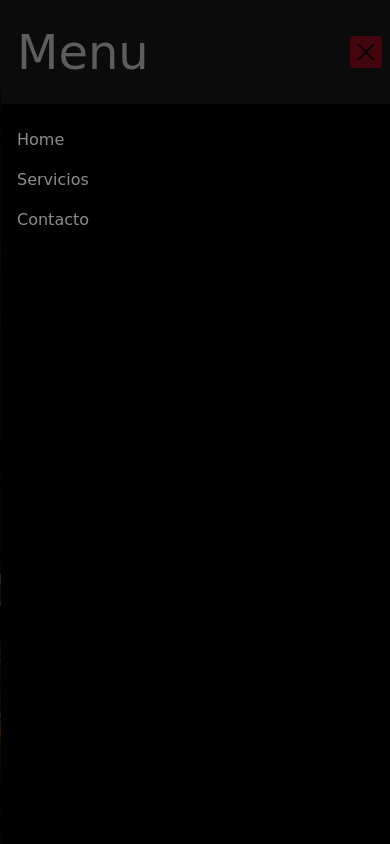
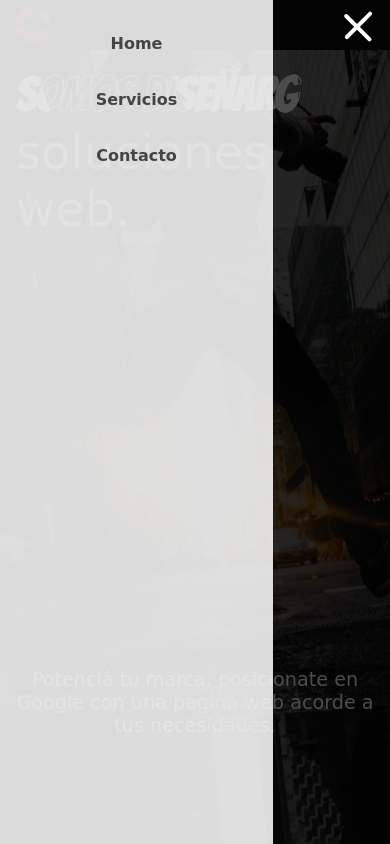
Before and after one commit to NicolasAdValverde/dise-arg, a plain HTML site: page index.html in a window 390 px wide. Both pictures are taken after a click on the button 350 px from the left and 45 px from the top of the page. Shown: the top 844 px of the page. Drawn offline with nearby package versions, Linux system fonts and the light colour scheme; a web font is replaced by a local one.

Commit message:
se finalizo la version mobile

```diff
--- a/app.js
+++ b/app.js
@@ -1,4 +1,18 @@
 //EVENTOS
+const toggleButton = document.getElementById("button-menu");
+const navWrapper = document.getElementById("nav");
+
+toggleButton.addEventListener("click", () => {
+    toggleButton.classList.toggle("close");
+    navWrapper.classList.toggle("show");
+});
+
+navWrapper.addEventListener("click", (e) => {
+    if (e.target.id === "nav") {
+        navWrapper.classList.remove("show");
+        toggleButton.classList.remove("close");
+    }
+});
 
 const boton = document.getElementById("boton");
 const texto = document.getElementById("text");
--- a/index.html
+++ b/index.html
@@ -30,79 +30,27 @@
         <link rel="stylesheet" href="style.css" />
     </head>
     <body>
-        <header>
-            <div class="divHeader-mobile">
-                <nav class="navbar navbar-dark bg-Danger fixed-top">
-                    <div class="container-fluid">
-                        <a class="navbar-brand" href="#"
-                            ><img class="animate__animated animate__fadeInDown"
-                                src="./images/LogoConNombre.png"
-                                alt="logo"
-                        /></a>
-                        <button
-                            class="navbar-toggler"
-                            type="button"
-                            data-bs-toggle="offcanvas"
-                            data-bs-target="#offcanvasNavbar"
-                            aria-controls="offcanvasNavbar"
-                        >
-                            <span class="navbar-toggler-icon"></span>
-                        </button>
-                        <div
-                            class="offcanvas offcanvas-end"
-                            tabindex="-1"
-                            id="offcanvasNavbar"
-                            aria-labelledby="offcanvasNavbarLabel"
-                        >
-                            <div class="offcanvas-header">
-                                <h5
-                                    class="offcanvas-title"
-                                    id="offcanvasNavbarLabel"
-                                >
-                                Menu
-                                </h5>
-                                <button
-                                    type="button"
-                                    class="btn-close text-reset"
-                                    data-bs-dismiss="offcanvas"
-                                    aria-label="Close"
-                                ></button>
-                            </div>
-                            <div class="offcanvas-body">
-                                <ul
-                                    class="
-                                        navbar-nav
-                                        justify-content-end
-                                        flex-grow-1
-                                        pe-3
-                                    "
-                                >
-                                    <li class="nav-item">
-                                        <a
-                                            class="nav-link"
-                                            aria-current="page"
-                                            href="index.html"
-                                            >Home</a
-                                        >
-                                    </li>
-                                    <li class="nav-item">
-                                        <a class="nav-link" href="#servicios"
-                                            >Servicios</a
-                                        >
-                                    </li>
-                                    <li class="nav-item">
-                                      <a class="nav-link" href="#contacto"
-                                          >Contacto</a
-                                      >
-                                        </ul>
-                                    </li>
-                                </form>
-                            </div>
-                        </div>
-                    </div>
-                </nav>
-            </div>
-        </header>
+          <header class="main-header">
+              <a class="main-logo" href="index.html">
+                  <img class="logo" id="home"
+                      src="/images/Logo .png"
+                      alt="logo"
+                  />
+              </a>
+              <nav id="nav" class="main-nav">
+                  <div class="nav-links">
+                      <a class="link-item" href="#home">Home</a>
+                      <a class="link-item" href="#servicios">Servicios</a>
+                      <a class="link-item" href="#contacto">Contacto</a>
+                  </div>
+              </nav>
+              <button id="button-menu" class="button-menu">
+                  <span></span>
+                  <span></span>
+                  <span></span>
+              </button>
+          </header>
+
               <section class="div__tittle">
                <h1 class="animate__animated animate__backInLeft" ><span class="span__h1">SOMOS DISEÑARG </span class="span2__h1">soluciones web.</h1>
                <h2 class="description__h1 animate__animated animate__fadeIn">Potenciá tu marca, posicionate en Google con una pagina web acorde a tus necesidades.</h2>
@@ -273,7 +221,7 @@
                         <li>Cambios en el sitio</li>
                         <li>Rediseño pequeño en el sitio</li>
                         <li>Pago de servidor</li>
-                        <li>$2.500 /mes</li>
+                        <li>$3.000 /mes</li>
                       </ul></p>
                       <a href="#" class="btn btn-primary">Mas info</a>
                     </div>
@@ -287,7 +235,7 @@
           </div>
           <div class="social-icon">
             <a href="https://www.instagram.com/somosdisenarg/"><i class="fab fa-instagram"></i></a>
-            <a href="whatsapp://send?text=Hola, Index.pe&phone=+541121589959"><i class="fab fa-whatsapp"></i></a>
+            <a href="whatsapp://send?text=Hola, diseñArg !&phone=+541121589959"><i class="fab fa-whatsapp"></i></a>
 
 
 
--- a/style.css
+++ b/style.css
@@ -14,37 +14,143 @@ body {
     font-family: "Overlock SC", cursive;
 }
 
-/* Header y nav mobile*/
+/* Header y nav */
 
-.container-fluid {
-    background-color: #161616;
+.main-header {
+    height: 50px;
+    display: flex;
+    justify-content: space-between;
+    align-items: center;
+    background-color: rgb(12, 12, 12);
+    padding: 0 0.4rem;
 }
 
-.navbar-brand img {
-    height: 5rem;
+.main-nav {
+    position: fixed;
+    top: 0;
+    left: 0;
+    height: 100vh;
+    width: 100%;
+    margin-left: -100%;
+    transition: all 0.2s linear;
+    background-color: rgba(0, 0, 0, 0.7);
+    z-index: 100;
 }
 
-.navbar {
-    padding-top: 0;
-    padding-bottom: 0;
+.main-nav.show {
+    margin-left: 0;
+}
+
+.nav-links {
+    background-color: rgba(250, 250, 250, 0.877);
+    display: flex;
+    flex-direction: column;
+    width: 70%;
+    height: 100%;
+    align-items: center;
+    justify-content: flex-start;
+}
+
+.link-item {
+    margin-top: 2rem;
+    color: #444444;
+    text-decoration: none;
+    font-weight: bold;
     position: relative;
 }
 
-.offcanvas-header {
-    background-color: #080808fb;
-    color: rgb(94, 93, 93);
+.link-item::after {
+    position: absolute;
+    content: "";
+    background-color: black;
+    bottom: -5px;
+    left: 0;
+    width: 0%;
+    height: 3px;
+    transition: 0.3s ease all;
 }
 
-.offcanvas-body {
-    background-color: #000000;
+.link-item:hover::after {
+    width: 100%;
 }
 
-.btn-close {
-    background-color: #7e010e;
+.link-item:hover {
+    color: #7e010e;
 }
 
-.offcanvas-title {
-    font-size: 3rem;
+.button-menu {
+    z-index: 200;
+    width: 40px;
+    height: 40px;
+    border: none;
+    display: flex;
+    background: none;
+    flex-direction: column;
+    align-items: center;
+    justify-content: center;
+    cursor: pointer;
+}
+
+.button-menu span {
+    width: 37px;
+    height: 4px;
+    margin-bottom: 5px;
+    position: relative;
+    background: #444444;
+    border-radius: 3px;
+    transform-origin: 4px 0px;
+    transition: all 0.2s linear;
+}
+
+.button-menu.close span {
+    opacity: 1;
+    transform: rotate(45deg) translate(0px, 0px);
+    background: #ffffff;
+}
+
+.button-menu.close span:nth-child(2) {
+    transform: rotate(-45deg) translate(-8px, 5px);
+}
+
+.button-menu.close span:nth-child(3) {
+    display: none;
+}
+
+.logo {
+    width: 3.2rem;
+    height: 3rem;
+}
+
+@media screen and (min-width: 768px) {
+    .button-menu {
+        display: none;
+    }
+
+    .main-logo {
+        flex-basis: 30%;
+    }
+
+    .main-nav {
+        position: static;
+        margin-left: 0;
+        flex-basis: 70%;
+        height: 100%;
+    }
+
+    .nav-links {
+        width: 100%;
+        flex-direction: row;
+        flex-wrap: wrap;
+        align-items: center;
+        justify-content: flex-end;
+        background: white;
+    }
+
+    .link-item {
+        display: inline-block;
+        margin-top: 0;
+        margin-right: 2rem;
+    }
 }
 
 /* main */
@@ -53,7 +159,7 @@ body {
     position: relative;
     height: 100vh;
     background-image: linear-gradient(rgba(0, 0, 0, 0.5), rgba(0, 0, 0, 0.5)),
-        url(/images/fondo.jpg);
+        url(./images/fondo.jpg);
     background-position: center;
     object-fit: cover;
     display: flex;
```
